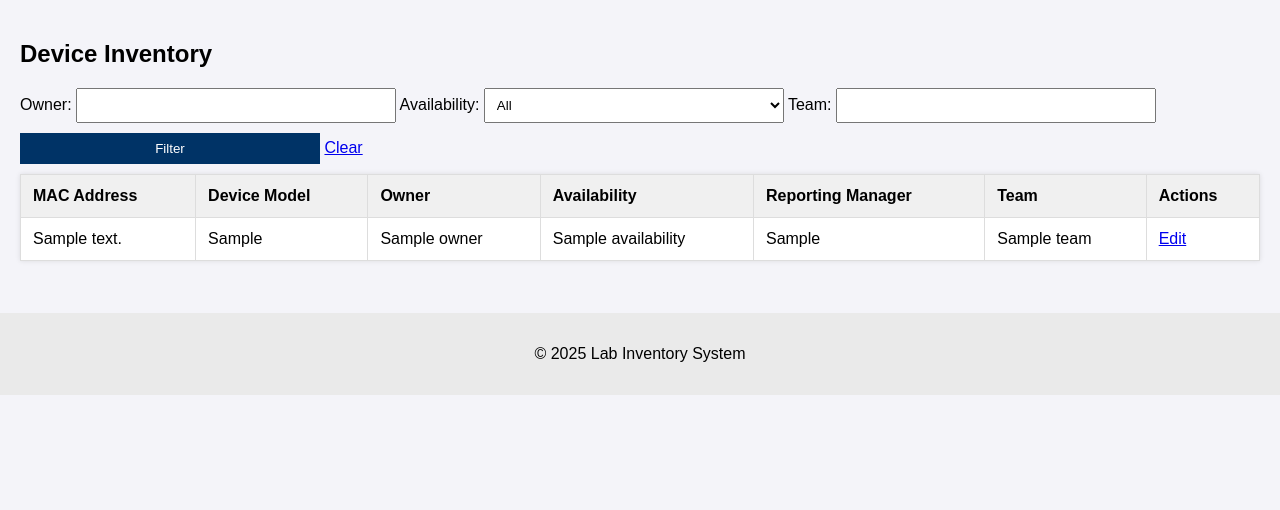
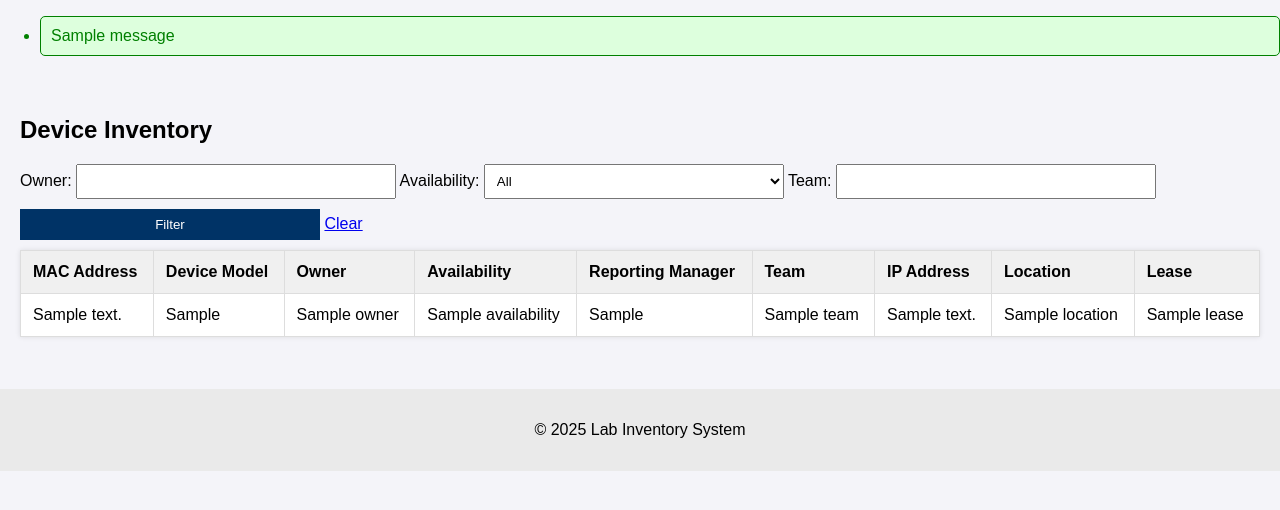
Before and after one commit to geniusgs94/Lab_Inventory_tool, a Flask app: template templates/index.html in a window 1280 px wide. Shown: the part 95-605 px from the top of the page. Run offline with Flask 3, Linux system fonts and the light colour scheme; the template is opened without the code that fills it: most values are stand-ins (such as "Sample title", 1, 10 or a date in 2020); one stand-in notice (Sample message) is shown.

Commit message:
add device validations

```diff
--- a/app.py
+++ b/app.py
@@ -7,10 +7,26 @@ import json
 import os
 from werkzeug.security import check_password_hash
 from datetime import timedelta
+import re
+import ipaddress
 
+def format_mac_address(mac: str) -> str:
+    """Formats MAC to 00:1A:2B:3C:4D:5E and checks length"""
+    mac = re.sub(r'[^a-fA-F0-9]', '', mac).upper()
+    if len(mac) != 12:
+        raise ValueError("MAC address must have exactly 12 hexadecimal digits.")
+    return ':'.join(mac[i:i+2] for i in range(0, 12, 2))
+
+def validate_ip(ip: str) -> bool:
+    """Checks if the IP address is valid"""
+    try:
+        ipaddress.ip_address(ip)
+        return True
+    except ValueError:
+        return False
 app = Flask(__name__)
 app.secret_key = 'gaurav_secret_key_123'
-
+app.debug=True
 DB = 'inventory.db'
 app.permanent_session_lifetime = timedelta(minutes=15)
 
@@ -124,60 +140,85 @@ def index():
 @login_required
 def add_item():
     if request.method == 'POST':
-        data = (
-            request.form['mac_address'],
-            request.form['device_model'],
-            request.form['owner'],
-            request.form['availability'],
-            request.form['reporting_manager'],
-            request.form['team'],
-            request.form['rack']
-        )
-        conn = get_db_connection()
-        conn.execute('''
-            INSERT INTO devices (mac_address, device_model, owner, availability, reporting_manager, team, rack)
-            VALUES (?, ?, ?, ?, ?, ?, ?)
-        ''', data)
-        conn.commit()
-        conn.close()
-        log_change(session['username'], 'Add', data[0], {"data": data})
-        return redirect(url_for('index'))
-    return render_template('add_item.html')
+        try:
+            # 1. Validate and format MAC address
+            mac = format_mac_address(request.form['mac_address'])
+
+            # 2. Validate IP address
+            ip = request.form['ip_address']
+            if not validate_ip(ip):
+                flash("Invalid IP address format", "danger")
+                return render_template('add_item.html')
+
+            # 3. Collect other fields
+            model = request.form['device_model']
+            owner = request.form['owner']
+            availability = request.form['availability']
+            manager = request.form['reporting_manager']
+            team = request.form['team']
+            location = request.form['location']
+            lease = request.form['lease']
+
+            # 4. Insert into database
+            conn = sqlite3.connect('inventory.db')
+            cursor = conn.cursor()
+            cursor.execute('''
+                INSERT INTO devices
+                (mac_address, device_model, owner, availability, reporting_manager, team, ip_address, location, lease)
+                VALUES (?, ?, ?, ?, ?, ?, ?, ?, ?)
+            ''', (mac, model, owner, availability, manager, team, ip, location, lease))
+            conn.commit()
+            conn.close()
+            return redirect(url_for('index'))
+
+        except ValueError as e:
+            flash(str(e), "danger")
+            return render_template('add_item.html')
 
 @app.route('/edit/<int:id>', methods=['GET', 'POST'])
 @login_required
 def edit_item(id):
-    conn = get_db_connection()
-    device = conn.execute('SELECT * FROM devices WHERE id = ?', (id,)).fetchone()
-    if not device:
-        return 'Device not found', 404
+    conn = sqlite3.connect('inventory.db')
+    cursor = conn.cursor()
 
     if request.method == 'POST':
-        new_data = {
-            'mac_address': request.form['mac_address'],
-            'device_model': request.form['device_model'],
-            'owner': request.form['owner'],
-            'availability': request.form['availability'],
-            'reporting_manager': request.form['reporting_manager'],
-            'team': request.form['team'],
-            'rack': request.form['rack']
-        }
-        conn.execute('''
-            UPDATE devices SET
-                mac_address = ?, device_model = ?, owner = ?, availability = ?,
-                reporting_manager = ?, team = ?, rack = ?
+        mac = request.form['mac_address']
+        model = request.form['device_model']
+        owner = request.form['owner']
+        availability = request.form['availability']
+        manager = request.form['reporting_manager']
+        team = request.form['team']
+        ip = request.form['ip_address']
+        location = request.form['location']
+        lease = request.form['lease']
+
+        cursor.execute('''
+            UPDATE devices
+            SET mac_address = ?, device_model = ?, owner = ?, availability = ?,
+                reporting_manager = ?, team = ?, ip_address = ?, location = ?, lease = ?
             WHERE id = ?
-        ''', (*new_data.values(), id))
+        ''', (mac, model, owner, availability, manager, team, ip, location, lease, id))
+
         conn.commit()
         conn.close()
+        return redirect(url_for('index'))
 
-        log_change(session['username'], 'Edit', device['mac_address'], {
-            "before": dict(device),
-            "after": new_data
-        })
+    cursor.execute('SELECT * FROM devices WHERE id = ?', (id,))
+    row = cursor.fetchone()
+    conn.close()
 
-        return redirect(url_for('index'))
-    conn.close()
+    device = {
+        'id': row[0],
+        'mac_address': row[1],
+        'device_model': row[2],
+        'owner': row[3],
+        'availability': row[4],
+        'reporting_manager': row[5],
+        'team': row[6],
+        'ip_address': row[7],
+        'location': row[8],
+        'lease': row[9]
+    }
     return render_template('edit_item.html', device=device)
 
 @app.route('/delete/<int:id>')
--- a/init_db.py
+++ b/init_db.py
@@ -14,7 +14,10 @@ def init_db():
             owner TEXT NOT NULL,
             availability TEXT NOT NULL CHECK (availability IN ('Available', 'In Use')),
             reporting_manager TEXT,
-            team TEXT
+            team TEXT,
+            ip_address TEXT,
+            location TEXT,
+            lease TEXT
         );
     ''')
 
--- a/static/styles.css
+++ b/static/styles.css
@@ -71,3 +71,22 @@ footer {
     background-color: #eaeaea;
     margin-top: 2rem;
 }
+
+/* Flash message styles */
+.success {
+    color: green;
+    background-color: #ddffdd;
+    padding: 10px;
+    border: 1px solid green;
+    border-radius: 5px;
+    margin-bottom: 20px;
+}
+
+.danger {
+    color: darkred;
+    background-color: #ffe5e5;
+    padding: 10px;
+    border: 1px solid darkred;
+    border-radius: 5px;
+    margin-bottom: 20px;
+}
--- a/templates/index.html
+++ b/templates/index.html
@@ -29,7 +29,9 @@
             <th>Availability</th>
             <th>Reporting Manager</th>
             <th>Team</th>
-            <th>Actions</th>
+            <th>IP Address</th>
+            <th>Location</th>
+            <th>Lease</th>
         </tr>
     </thead>
     <tbody>
@@ -41,13 +43,13 @@
             <td>{{ device.availability }}</td>
             <td>{{ device.reporting_manager }}</td>
             <td>{{ device.team }}</td>
-            <td>
-                <a href="{{ url_for('edit_item', id=device.id) }}">Edit</a>
-            </td>
+            <td>{{ device.ip_address }}</td>
+            <td>{{ device.location }}</td>
+            <td>{{ device.lease }}</td>
         </tr>
         {% else %}
         <tr>
-            <td colspan="7">No devices found.</td>
+            <td colspan="9">No devices found.</td>
         </tr>
         {% endfor %}
     </tbody>
--- a/templates/layout.html
+++ b/templates/layout.html
@@ -19,6 +19,15 @@
             {% endif %}
         </nav>
     </header>
+    {% with messages = get_flashed_messages(with_categories=true) %}
+  {% if messages %}
+    <ul>
+      {% for category, message in messages %}
+        <li class="{{ category }}">{{ message }}</li>
+      {% endfor %}
+    </ul>
+  {% endif %}
+{% endwith %}
 
     <main>
         {% block content %}
```
Also changed, not shown: templates/add_item.html (+9 -0 lines), templates/edit_item.html (+9 -0 lines), templates/login.html (+0 -10 lines).
